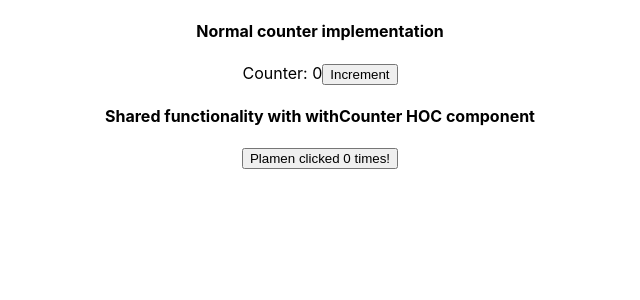
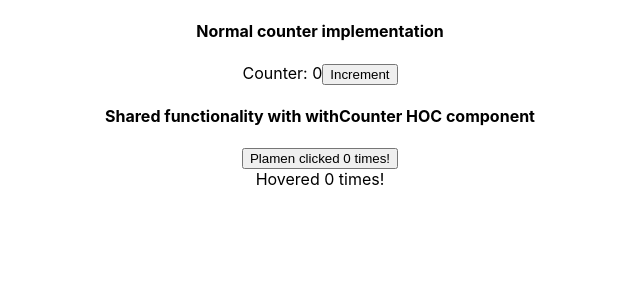
Before and after one commit to plamenkoyovchev/react-concepts, a React (Create React App) app: page / in a window 1280 px wide. Shown: the top 300 px of the page, without its empty margins (320-960 px from the left). Built offline with nearby package versions, Linux system fonts and the light colour scheme.

Commit message:
Add HoverCounter component

```diff
--- a/src/App.js
+++ b/src/App.js
@@ -2,6 +2,7 @@ import React from "react";
 import "./App.css";
 import Counter from "./patterns/set-state/Counter";
 import ClickCounter from "./patterns/hoc/ClickCounter";
+import HoverCounter from "./patterns/hoc/HoverCounter";
 
 const App = () => {
   return (
@@ -13,6 +14,7 @@ const App = () => {
       <div>
         <h4>Shared functionality with withCounter HOC component</h4>
         <ClickCounter name="Plamen" />
+        <HoverCounter />
       </div>
     </div>
   );
--- /dev/null
+++ b/src/patterns/hoc/HoverCounter.jsx
@@ -0,0 +1,11 @@
+import React, { Component } from "react";
+import withCounter from "./withCounter";
+
+class HoverCounter extends Component {
+  render() {
+    const { count, increment } = this.props;
+    return <div onMouseOver={increment}>Hovered {count} times!</div>;
+  }
+}
+
+export default withCounter(HoverCounter);
```
